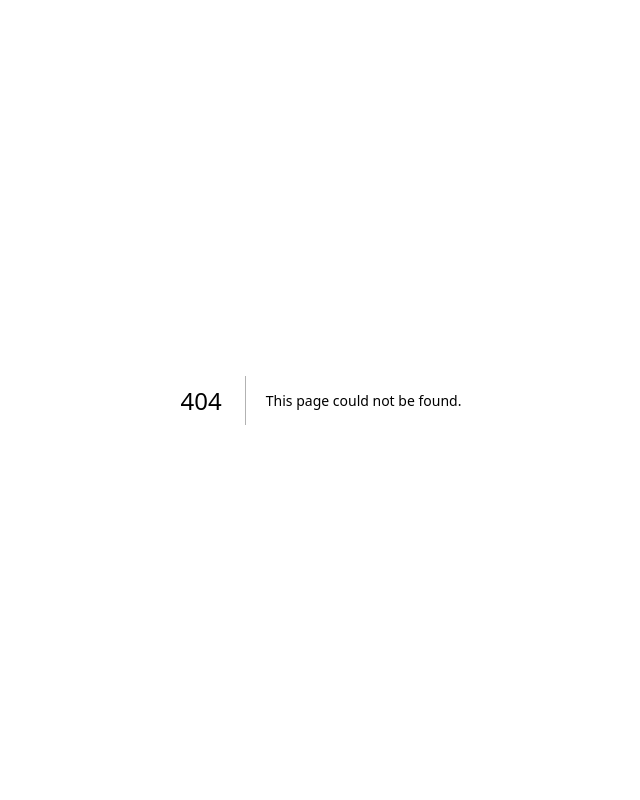
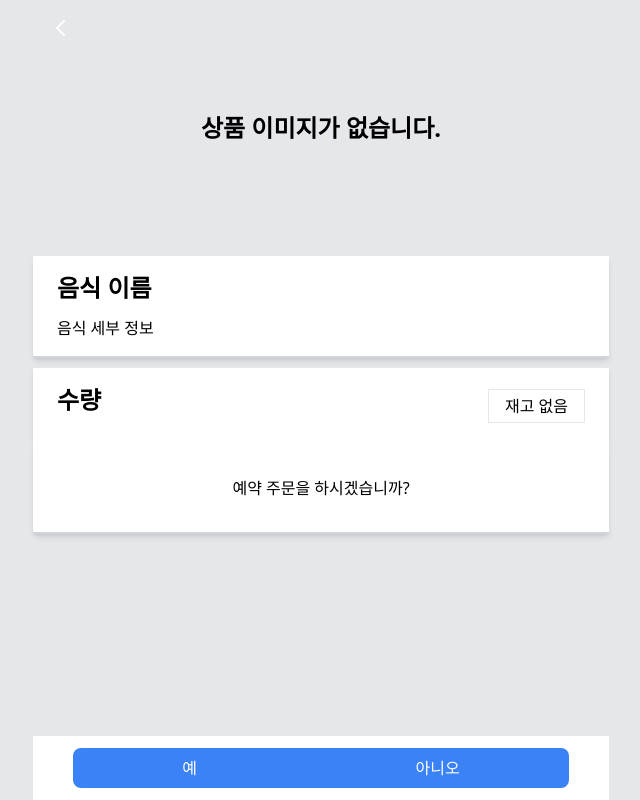
Before and after one commit to dudwns/mealkitary-frontend, a Next.js app: page /order in a window 1280 px wide. Before the commit this address had no page. Shown: the whole page, without its empty margins (319-959 px from the left). Built offline with nearby package versions, Linux system fonts and the light colour scheme.

Commit message:
feat: Order page 구현

```diff
--- /dev/null
+++ b/src/pages/order.tsx
@@ -0,0 +1,92 @@
+import Layout from "@/components/layout";
+import TabBar from "@/components/tabBar";
+import { useRouter } from "next/router";
+import shop from "@/data/shop.json";
+import { useEffect, useState } from "react";
+import Image from "next/image";
+import { totalPriceState, totalCountState } from "@/lib/recoilState";
+import { useRecoilState } from "recoil";
+
+interface OptionsProp {
+  id: number;
+  option: string;
+}
+
+export interface MenuItem {
+  id: number;
+  name: string;
+  image: string | null;
+  price: number;
+  description: string;
+  options: OptionsProp[];
+}
+
+export default function Order() {
+  const router = useRouter();
+  const [menuData, setMenuData] = useState<MenuItem>();
+  const [totalPrice, setTotalPrice] = useRecoilState(totalPriceState);
+  const [totalCount, setTotalCount] = useRecoilState(totalCountState);
+  const [menuCount, setMenuCount] = useState(1);
+  const [price, setPrice] = useState(0);
+
+  useEffect(() => {
+    setMenuData(shop[0].menus[Number(router.query.id) - 1]);
+    setPrice(menuData?.price!);
+  }, [router, menuData]);
+
+  return (
+    <Layout>
+      <div className="pb-20">
+        <div className="flex justify-center items-center w-full h-64 bg-gray-200 font-bold text-2xl relative">
+          <button
+            className="absolute top-4 left-4 z-10"
+            onClick={() => router.back()}
+          >
+            <svg
+              className="w-6 h-6 text-white fixed z-10"
+              fill="none"
+              stroke="currentColor"
+              viewBox="0 0 24 24"
+              xmlns="http://www.w3.org/2000/svg"
+            >
+              <path
+                strokeLinecap="round"
+                strokeLinejoin="round"
+                strokeWidth="2"
+                d="M15 19l-7-7 7-7"
+              ></path>
+            </svg>
+          </button>
+          {menuData?.image ? (
+            <div className="w-full h-full relative ">
+              <Image src={menuData.image} layout="fill" alt="제품 이미지" />
+            </div>
+          ) : (
+            <div>상품 이미지가 없습니다.</div>
+          )}
+        </div>
+        <div className="bg-white px-6 py-4  border-b-2 border-gray-300 shadow-md">
+          <div className="text-2xl font-extrabold mb-3">음식 이름</div>
+          <div>음식 세부 정보</div>
+        </div>
+        <div className="bg-white px-6 py-4 mt-2 border-t-2 shadow-md flex items-center justify-between">
+          <div className="text-2xl font-extrabold mb-3 flex items-center">
+            수량
+          </div>
+          <div className="flex space-x-6 border border-gray-200  px-4 py-1">
+            재고 없음
+          </div>
+        </div>
+        <div className="text-center bg-white px-6 py-8  border-b-2 border-gray-300 shadow-md">
+          예약 주문을 하시겠습니까?
+        </div>
+        <div className="bg-white max-w-xl text-white border-t-4 border-gray-200  fixed bottom-0 w-full px-10 py-3 flex justify-between">
+          <div className="bg-blue-500 w-full py-2 rounded-lg flex justify-around">
+            <button>예</button>
+            <button>아니오</button>
+          </div>
+        </div>
+      </div>
+    </Layout>
+  );
+}
```
